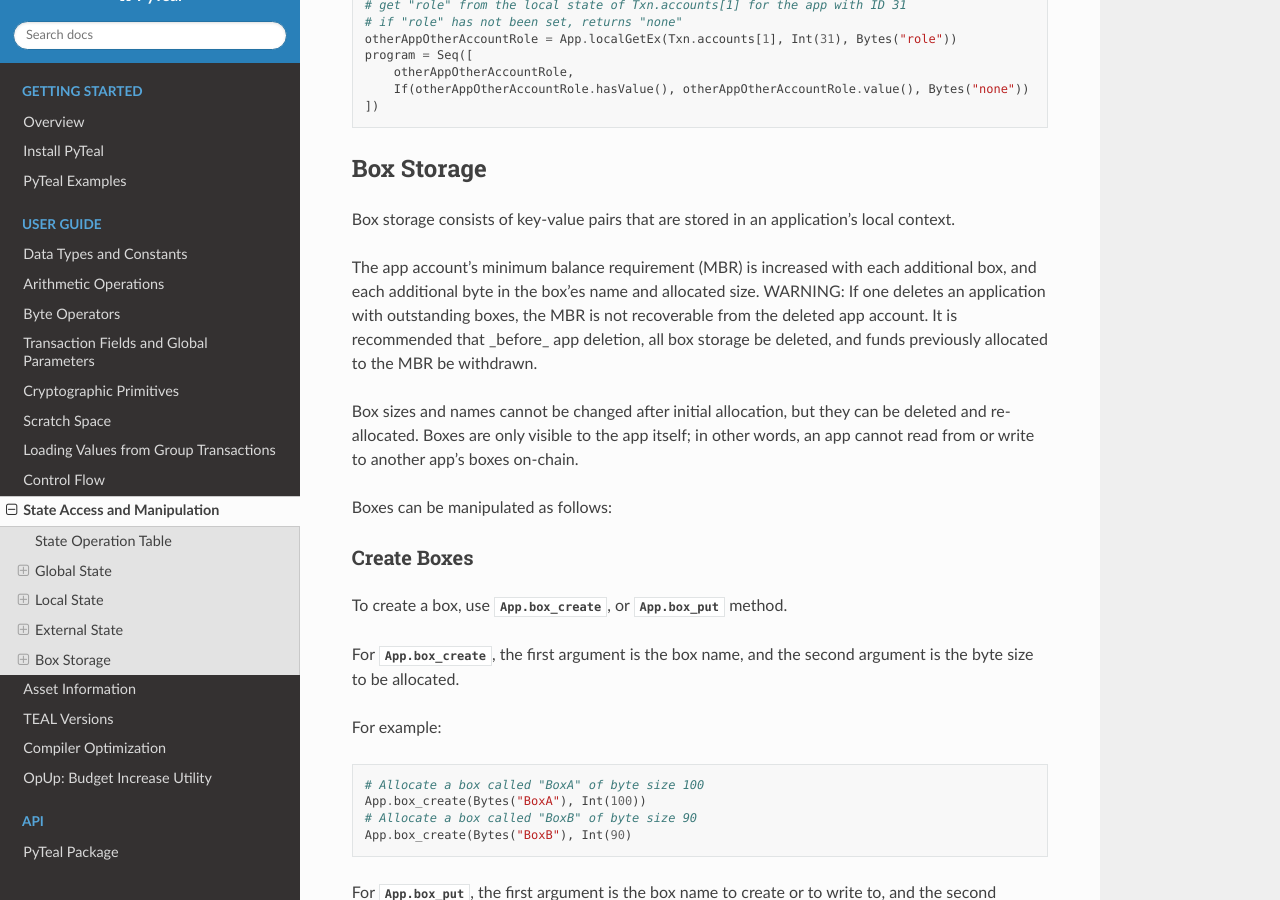
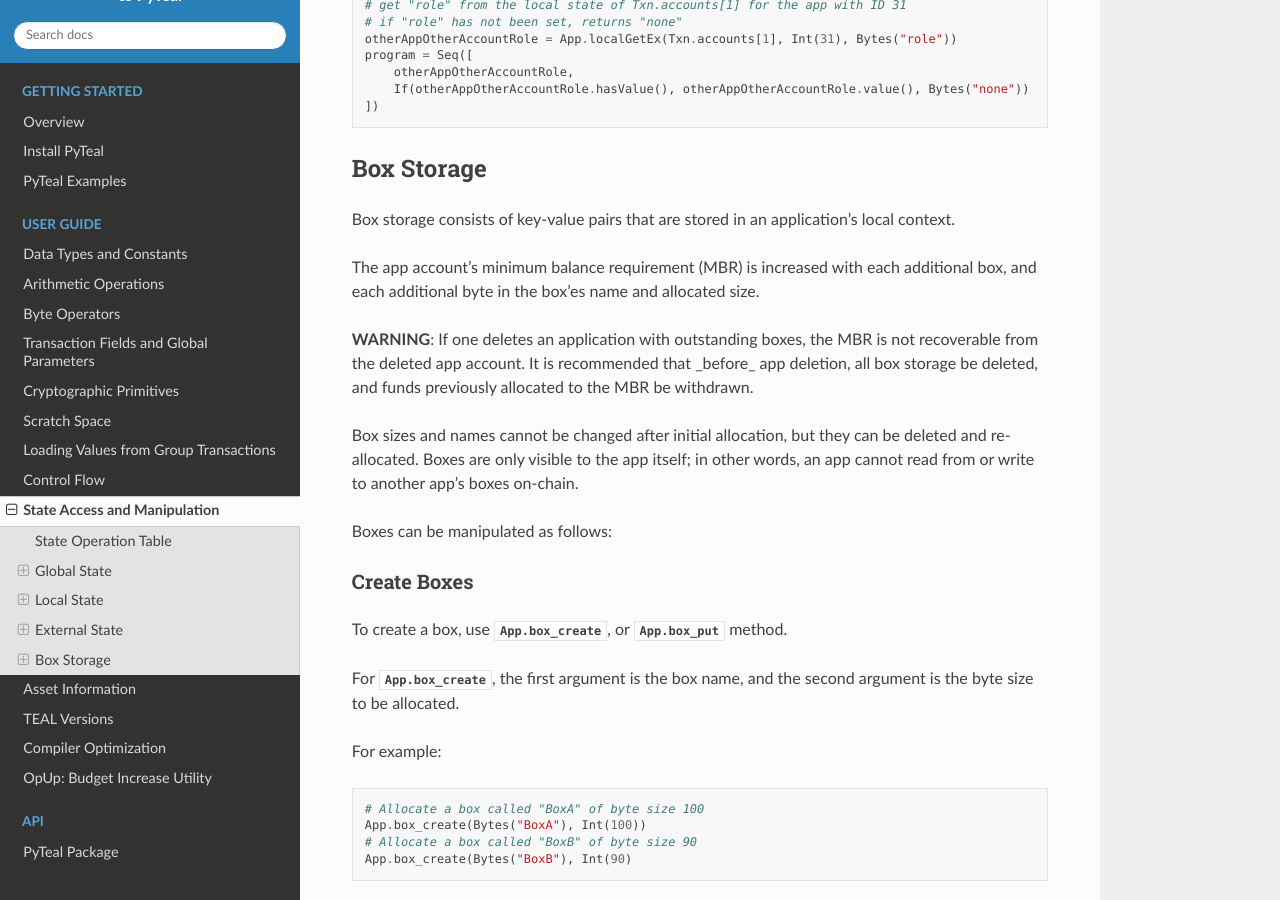
Before and after one commit to algorand/pyteal, a Sphinx documentation site: the page built from docs/state.rst, in a window 1280 px wide and 900 px high, scrolled down 4828 px. Built offline with Sphinx 7.4.7 and the Read the Docs theme 2.0.0, drawn with Linux system fonts in a browser that asks for light colours; part of the change alters nothing that is shown.

```diff
--- a/docs/state.rst
+++ b/docs/state.rst
@@ -253,7 +253,9 @@ Box Storage
 Box storage consists of key-value pairs that are stored in an application's local context.
 
 The app account's minimum balance requirement (MBR) is increased with each additional box, and each additional byte in the box'es name and allocated size.
-WARNING: If one deletes an application with outstanding boxes, the MBR is not recoverable from the deleted app account. It is recommended that _before_ app deletion, all box storage be deleted, and funds previously allocated to the MBR be withdrawn.
+
+**WARNING**: If one deletes an application with outstanding boxes, the MBR is not recoverable from the deleted app account.
+It is recommended that _before_ app deletion, all box storage be deleted, and funds previously allocated to the MBR be withdrawn.
 
 Box sizes and names cannot be changed after initial allocation, but they can be deleted and re-allocated.
 Boxes are only visible to the app itself; in other words, an app cannot read from or write to another app's boxes on-chain.
```
